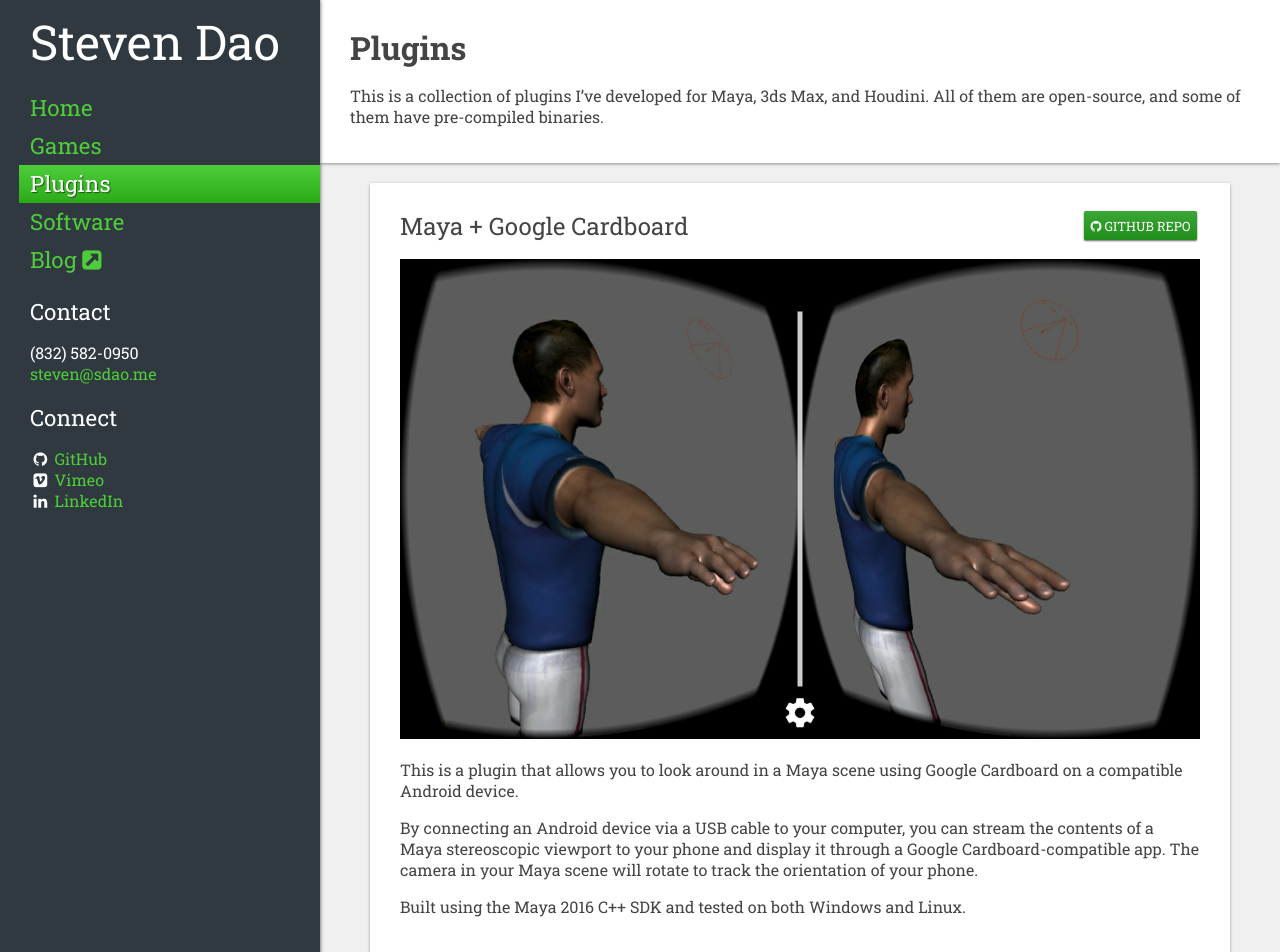
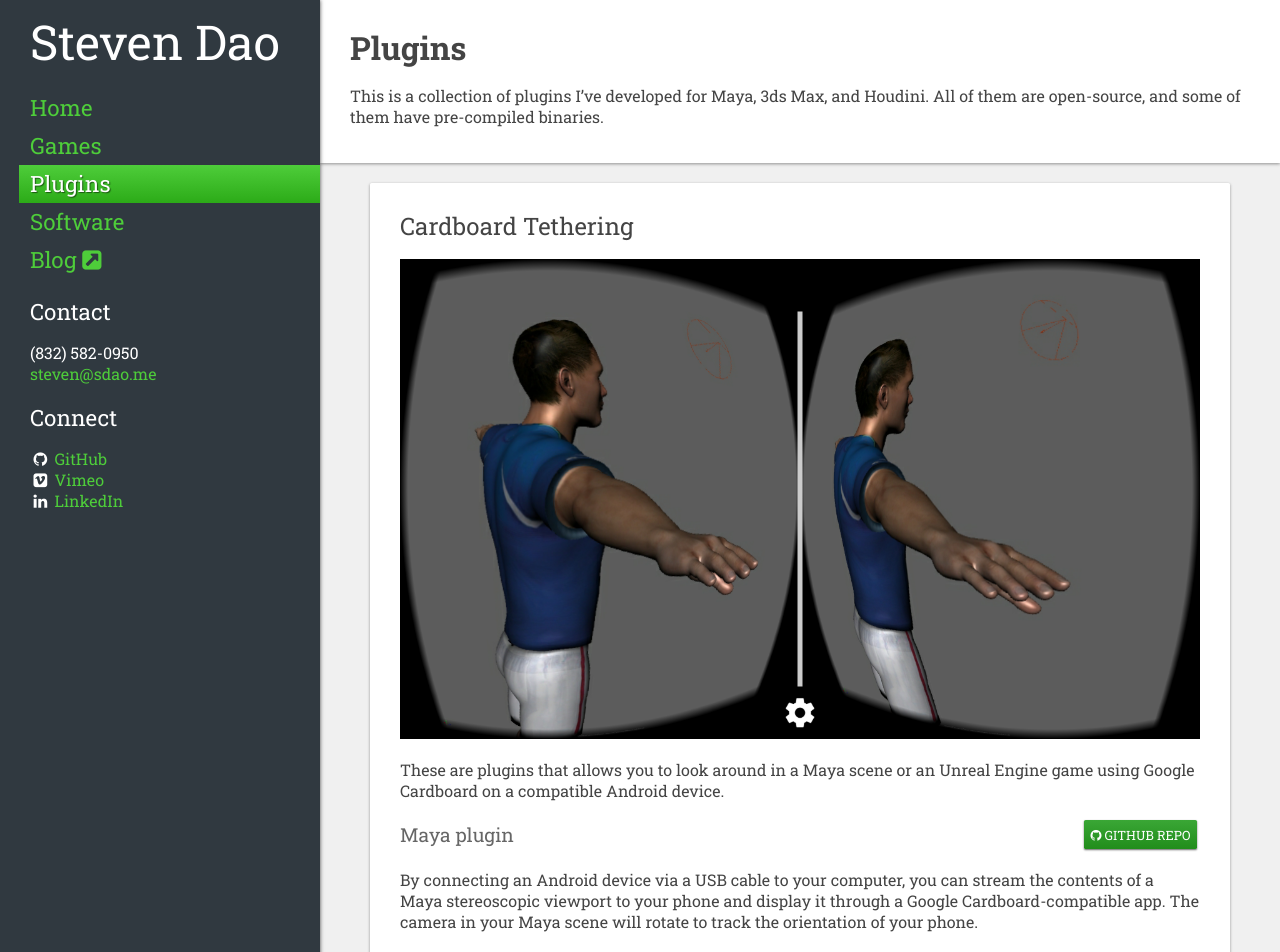
Before and after one commit to sdao/sdao.github.io, a Jekyll site: the page built from plugins.html, in a window 1280 px wide and 1400 px high. Shown: the top 952 px of the window. Built offline with Jekyll 4.4.1, drawn with Linux system fonts in a browser that asks for light colours; nearby versions of some CDN libraries; some of the changed text lies outside the part shown.

Commit message:
Update Cardboard Tethering with unreal info

```diff
--- a/plugins.html
+++ b/plugins.html
@@ -10,34 +10,44 @@
     <p>This is a collection of plugins I&rsquo;ve developed for Maya, 3ds Max, and Houdini. All of them are open-source, and some of them have pre-compiled binaries.</p>
   </header>
 
-  <section id="mayacardboard">
+  <section id="cardboardtether">
     <article>
       <div class="flextitle">
-        <h2>Maya + Google Cardboard</h2>
-        <div>
-          <a class="button" href="https://github.com/sdao/MayaCardboard"><i class="fa fa-github"></i> GitHub Repo</a>
-        </div>
+        <h2>Cardboard Tethering</h2>
       </div>
       <div class="reactive-container">
         <img src="/images/cardboard.png" alt="Maya viewport as seen through Google Cardboard">
       </div>
-      <p>This is a plugin that allows you to look around in a Maya scene using Google Cardboard on a compatible Android device.</p>
+      <p>These are plugins that allows you to look around in a Maya scene or an Unreal Engine game using Google Cardboard on a compatible Android device.</p>
+      <div class="flextitle">
+        <h3>Maya plugin</h3>
+        <a class="button" href="https://github.com/sdao/MayaCardboard"><i class="fa fa-github"></i> GitHub Repo</a>
+      </div>
       <p>By connecting an Android device via a USB cable to your computer, you can stream the contents of a Maya stereoscopic viewport to your phone and display it through a Google Cardboard-compatible app. The camera in your Maya scene will rotate to track the orientation of your phone.</p>
       <p>Built using the Maya 2016 C++ SDK and tested on both Windows and Linux.</p>
+      <div class="flextitle">
+        <h3>Unreal Engine plugin (in development)</h3>
+        <a class="button" href="https://github.com/sdao/UnrealCardboardTethering"><i class="fa fa-github"></i> GitHub Repo</a>
+      </div>
+      <p>This plugin allows you to use an Android device as a head-mounted display for an Unreal Engine game (or the Unreal Editor) running on your PC. The rendering happens on the PC, but the viewport gets piped to the phone to display in VR.</p>
+      <p>Use with a compatible Cardboard headset. Tested with Unreal 4.11. I'm currently developing the plugin but the basics like video streaming and head tracking already work properly.</p>
     </article>
   </section>
 
   <section id="iwave">
     <article>
       <div class="flextitle">
-        <h2>iWave for 3ds Max</h2>
-        <div>
-          <a class="button download" href="https://github.com/sdao/iWaveOcean/releases"><i class="fa fa-download"></i> Download</a><a class="button" href="https://github.com/sdao/iWaveOcean"><i class="fa fa-github"></i> GitHub Repo</a>
-        </div>
+        <h2>iWave Ocean Simulation</h2>
       </div>
       <div class="reactive-container">
         <div class="video-container">
           <iframe src="https://player.vimeo.com/video/83008229?title=0&amp;byline=0&amp;portrait=0" frameborder="0" webkitallowfullscreen mozallowfullscreen allowfullscreen></iframe>
+        </div>
+      </div>
+      <div class="flextitle extra-top-space">
+        <h3>3ds Max modifier</h3>
+        <div>
+          <a class="button download" href="https://github.com/sdao/iWaveOcean/releases"><i class="fa fa-download"></i> Download</a><a class="button" href="https://github.com/sdao/iWaveOcean"><i class="fa fa-github"></i> GitHub Repo</a>
         </div>
       </div>
       <p>
```
